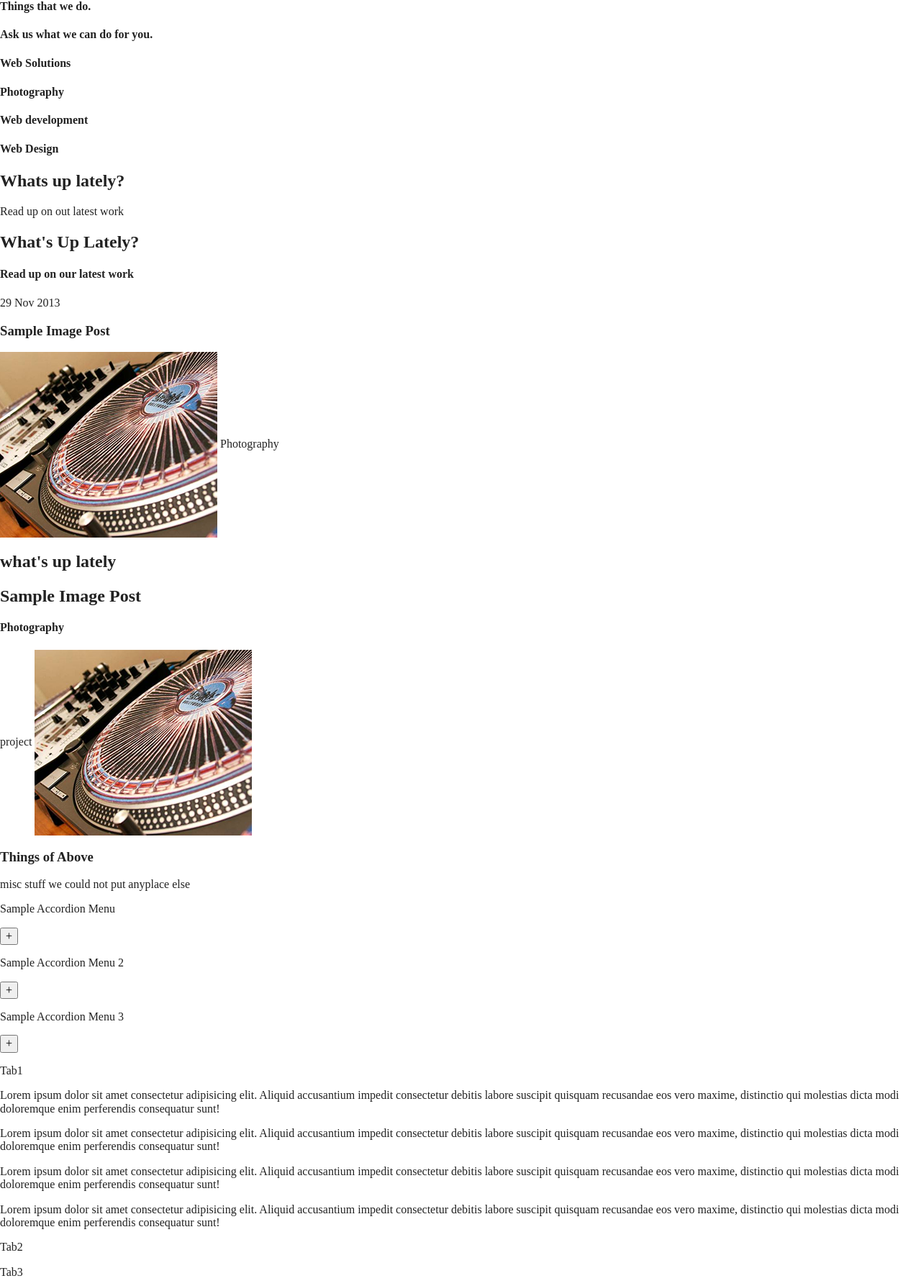
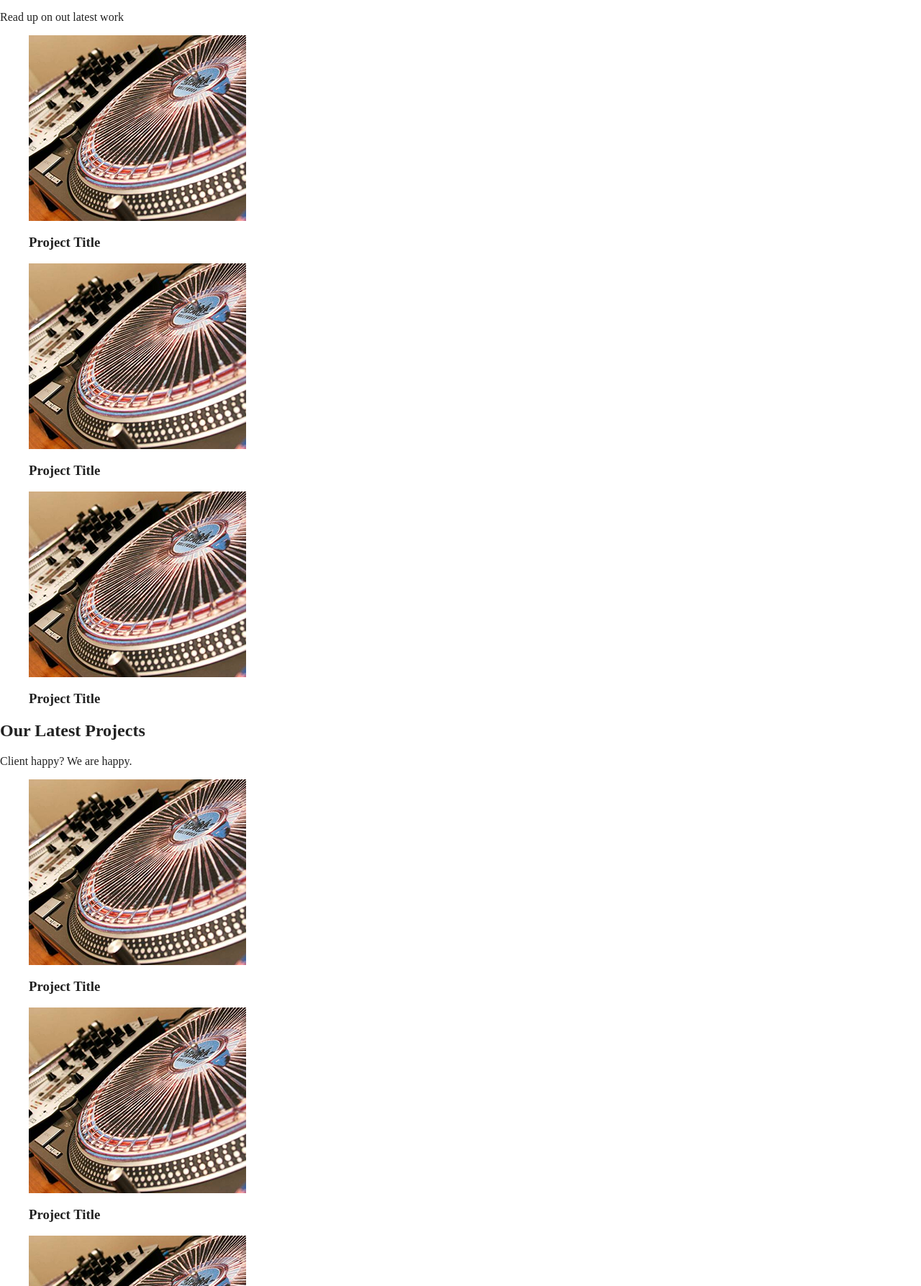
Before and after one commit to AlexBCIT/Lab03site, a website built with Parcel: page index.html in a window 1280 px wide. Shown: the part 974-2761 px from the top of the page at 72% size. Built offline with nearby package versions, Linux system fonts and the light colour scheme.

Commit message:
all html errors are fixed and ready for styling

```diff
--- a/index.html
+++ b/index.html
@@ -22,14 +22,21 @@
     <meta name="theme-color" content="#fafafa">
 </head>
 
-<body class="page page--home">
+<body class="page page-home">
     <header class="page__header">
+        <div class="row"></div>
         <div class="page__logo">
             <img src="img/metrolics.png" alt="Metrolics logo">
-            <img id="iconlogo" src="img/metrolicslogo.png" alt="Metrolics icon logo">
         </div>
-        <img src="img/min.png" alt="minion">
     </header>
+
+    <div class="page__slider">
+        <div class="row">
+            <div class="column">
+                <img src="img/min.png" alt="hero slider">
+            </div>
+        </div>
+    </div>
 
     <div class="">
         <nav class="main-nav">
@@ -49,161 +56,178 @@
                 <a href="#">Content</a>
             </div>
         </nav>
+    </div>
 
+    <div class="page__intro">
+        <div class="row">
+            <h1 class="heading"> Hey guys! This is the Metrolics theme.<br>
+                It sports a responsive layout with a mobile layout.</h1>
         </div>
-        <main class="first_content_section">
-            <div class="title_page">
-                <h1> Hey guys! This is the Metrolics theme.
-                    It sports a responsive layout with a mobile layout.</h1>
+    </div>
 
-                <div class="title_page_header">
-                    <h4> Things that we do.</h4>
+    <section class="first_content_section">
+        <div class="row">
+            <div class="column">
+                <h2 class="heading">Things that we do.</h2>
             </div>
 
             <div class="title_page_header2">
                 <h4> Ask us what we can do for you.</h4>
             </div>
 
-                    <section class="page__main_1">
-                        <section class="page__main__section">
-                            <div class="title">
-                                <h4>Web Solutions</h4>
+            <div class="column">
+                <h4 class="heading">Web Solutions</h4>
             </div>
-                        </section>
-                        <section class="page__main__section">
-                            <div class="section_header">
-                                <h4>Photography</h4>
+
+            <div class="column">
+                <h4 class="heading">Photography</h4>
             </div>
-                        </section>
-                    </section>
 
-                    <section class="page__section">
-                        <div class="page__main__section">
-                            <h4>Web development</h4>
+            <div class="column">
+                <h4 class="heading">Web development</h4>
+            </div>
+
+            <div class="column">
+                <h4 class="heading">Web Design</h4>
+            </div>
         </div>
     </section>
 
-                </section>
-                <section class="page__main__section">
-                    <div class="section_header2">
-                        <h4>Web Design</h4>
+    <section class="projects_new">
+        <div class="row">
+            <div class="column">
+                <h2 class="heading">Whats up lately?</h2>
+                <p>Read up on out latest work</p>
+            </div>
+            <div class="column">
+                <figure class="project">
+                    <img src="img/uhhhh.png" alt="project image">
+                    <figcaption class="project__caption">
+                        <h3 class="heading">Project Title</h3>
+                    </figcaption>
+                </figure>
+            </div>
+            <div class="column">
+                <figure class="project">
+                    <img src="img/uhhhh.png" alt="project image">
+                    <figcaption class="project__caption">
+                        <h3 class="heading">Project Title</h3>
+                    </figcaption>
+                </figure>
+            </div>
+            <div class="column">
+                <figure class="project">
+                    <img src="img/uhhhh.png" alt="project image">
+                    <figcaption class="project__caption">
+                        <h3 class="heading">Project Title</h3>
+                    </figcaption>
+                </figure>
+            </div>
         </div>
     </section>
-        </main>
 
-            <section class="latest projects">
-                <div class="latestprojects_text">
-                    <h2>Whats up lately?</h2>
-                    <p>Read up on out latest work</p>
+    <section class="projects">
+        <div class="row">
+            <div class="column">
+                <h2 class="heading">Our Latest Projects</h2>
+                <p>Client happy? We are happy.</p>
             </div>
-                <section class="blog">
-                    <header class="blog__header">
-                        <h2 class="section__heading">What's Up Lately?</h2>
-                        <h4 class="section__tagline">Read up on our latest work</h4>
-                    </header>
-                    <article class="blog__entry">
-                        <span class="date">
-                            <span class="date__day">29</span>
-                        <span class="date__month">Nov</span>
-                        <span class="date__year">2013</span>
-                        </span>
-                        <h3 class="blog__entry__heading">Sample Image Post</h3>
-                        <img class="blog__entry__thumbnail" src="img/uhhhh.png" alt="blog thumbnail" />
-                        <span class="tag tag--photography">Photography</span>
-                    </article>
-                </section>
-            </section>
-        </main>
-
-
-        </section>
-        <section class="projects projects--latest">
-            <header class="projects__header">
-                <h2 class="section__heading">what's up lately</h2>
-            </header>
-            <div class="project">
-                <h2 class="project__heading">Sample Image Post</h2>
-                <h4 class="project__tagline">Photography</h4>
-                <span class="tag tag--project">project</span><!-- may not need this if icon is same for all -->
-                <img class="project__thumbnail" src="img/uhhhh.png" alt="project thumbnail" />
+            <div class="column">
+                <figure class="project">
+                    <img src="img/uhhhh.png" alt="project image">
+                    <figcaption class="project__caption">
+                        <h3 class="heading">Project Title</h3>
+                    </figcaption>
+                </figure>
+            </div>
+            <div class="column">
+                <figure class="project">
+                    <img src="img/uhhhh.png" alt="project image">
+                    <figcaption class="project__caption">
+                        <h3 class="heading">Project Title</h3>
+                    </figcaption>
+                </figure>
+            </div>
+            <div class="column">
+                <figure class="project">
+                    <img src="img/uhhhh.png" alt="project image">
+                    <figcaption class="project__caption">
+                        <h3 class="heading">Project Title</h3>
+                    </figcaption>
+                </figure>
+            </div>
+            <div class="column">
+                <figure class="project">
+                    <img src="img/uhhhh.png" alt="project image">
+                    <figcaption class="project__caption">
+                        <h3 class="heading">Project Title</h3>
+                    </figcaption>
+                </figure>
+            </div>
+            <div class="column">
+                <figure class="project">
+                    <img src="img/uhhhh.png" alt="project image">
+                    <figcaption class="project__caption">
+                        <h3 class="heading">Project Title</h3>
+                    </figcaption>
+                </figure>
+            </div>
+            <div class="column">
+                <figure class="project">
+                    <img src="img/uhhhh.png" alt="project image">
+                    <figcaption class="project__caption">
+                        <h3 class="heading">Project Title</h3>
+                    </figcaption>
+                </figure>
+            </div>
         </div>
     </section>
-    </main>
 
     <section class="bottom__section">
-        <div class="bottom">
+        <div class="row">
+            <div class="column">
                 <h3>Things of Above</h3>
                 <p>misc stuff we could not put anyplace else</p>
             </div>
-
-        <div class="accordionmenus">
-            <p>Sample Accordion Menu</p>
-            <button>+</button>
-            <p>Sample Accordion Menu 2</p>
-            <button>+</button>
-            <p>Sample Accordion Menu 3</p>
-            <button>+</button>
-
-            <div class="tabs">
-                <div class="tabs__tab1">
-                    <p>Tab1</p>
-                    <p>
-                        Lorem ipsum dolor sit amet consectetur adipisicing elit. Aliquid accusantium impedit consectetur
-                        debitis labore suscipit quisquam recusandae eos vero maxime, distinctio qui molestias dicta modi
-                        doloremque enim perferendis consequatur sunt!
-                    </p>
-                    <p>
-                        Lorem ipsum dolor sit amet consectetur adipisicing elit. Aliquid accusantium impedit consectetur
-                        debitis labore suscipit quisquam recusandae eos vero maxime, distinctio qui molestias dicta modi
-                        doloremque enim perferendis consequatur sunt!
-                    </p>
-                    <p>
-                        Lorem ipsum dolor sit amet consectetur adipisicing elit. Aliquid accusantium impedit consectetur
-                        debitis labore suscipit quisquam recusandae eos vero maxime, distinctio qui molestias dicta modi
-                        doloremque enim perferendis consequatur sunt!
-                    </p>
-                    <p>
-                        Lorem ipsum dolor sit amet consectetur adipisicing elit. Aliquid accusantium impedit consectetur
-                        debitis labore suscipit quisquam recusandae eos vero maxime, distinctio qui molestias dicta modi
-                        doloremque enim perferendis consequatur sunt!
-                    </p>
+            <div class="column">
+                <img src="img/AccordionMenu.png" alt="Bottom Information Tabs">
             </div>
-            <div class="tabs__tab2">
-                <p>Tab2</p>
-            </div class="tabs__tab3">
-                <p>Tab3</p>
         </div>
 
             <div class="sponsors">
-                <div class="sponsors__netbeans">
+                <div class="row">
+                    <div class="column">
                         <img src="img/NB-Platform-logo.png" alt="net beans logo">
                     </div>
-                <div class="sponsors__sirra">
+                    <div class="column">
                         <img src="img/sirra.png" alt="sirra logo">
                     </div>
-                <div class="sponsors__blender">
+                    <div class="column">
                         <img src="img/blender.png" alt="blender logo">
                     </div>
-                <div class="sponsors__blender">
+                    <div class="column">
                         <img src="img/blender.png" alt="blender logo">
                     </div>
-                <div class="sponsors__blender">
+                    <div class="column">
                         <img src="img/blender.png" alt="blender logo">
+                    </div>
                 </div>
             </div>
     </section>
 
     <footer class="page__footer">
-        <div class="footer__Header">
+        <div class="row">
+            <div class="footer__header">
                 <img src="img/peewee.png" alt="peeweeherman">
-            <h3>Peewee Herman</h3>
+                <h3 class="heading">Peewee Herman</h3>
                 <p class="peewee__text">Peewee has over 10 years experience in the industry. He is our Creative Director,
                     digital designer, web
                     designer and front-end developer. He is also pretty good with a sketchbook. Before starting the company
                     Peewee worked as a designer and studio manager for a design house who boasted a number of big name
                     clients.</p>
-            <div class="footer__Aboutus">
-                <h4 class="Aboutus__heading">About Us</h4>
+
+                <div class="column">
+                    <h4 class="heading">About Us</h4>
                     <p class="footer__text">
                         Minions ipsum potatoooo potatoooo uuuhhh. Chasy poulet tikka masala jiji wiiiii hahaha po kass
                         tulaliloo potatoooo. Bee do bee do bee do chasy ti aamoo! Po kass daa bee do bee do bee do po kass
@@ -212,11 +236,11 @@
                         Underweaaar potatoooo tank yuuu! Aaaaaah potatoooo poopayee.
                     </p>
                 </div>
-            <div class="footer__flickrphotos">
-                <h4 class="flickrphotos__heading">Flickr Photos</h4>
+                <div class="column">
+                    <h4 class="heading">Flickr Photos</h4>
                 </div>
-            <div class="footer__recenttweets">
-                <h4 class="flickrphotos__heading">Recent Tweets</h4>
+                <div class="column">
+                    <h4 class="heading">Recent Tweets</h4>
                     <div>
                         <img src="img/minion1.png" alt="minion">
                         <img src="img/minion2.png" alt="minion">
@@ -226,8 +250,8 @@
                         <img src="img/minion6.png" alt="minion">
                     </div>
                 </div>
-            <div class="footer__newsletter">
-                <h4 class="newsletter__heading">Newsletter</h4>
+                <div class="column">
+                    <h4 class="heading">Newsletter</h4>
                     <p class="footer__text">
                         Minions ipsum potatoooo potatoooo uuuhhh. Chasy poulet tikka masala jiji wiiiii hahaha po kass
                         tulaliloo potatoooo. Bee do bee do bee do chasy ti aamoo! Po kass daa b ee do bee do bee do po kass
@@ -238,6 +262,7 @@
                     <label for="email" >Enter your email:</label>
                     <input type="email" id="email">
                     <button>send</button>
+                </div>
             </div>
         </div>
     </footer>
```
Also changed, not shown: img/AccordionMenu.png (added), img/Metrolics.png, img/metrolicslogo.png (deleted). Lines whose indentation alone changed are shown as unchanged.
